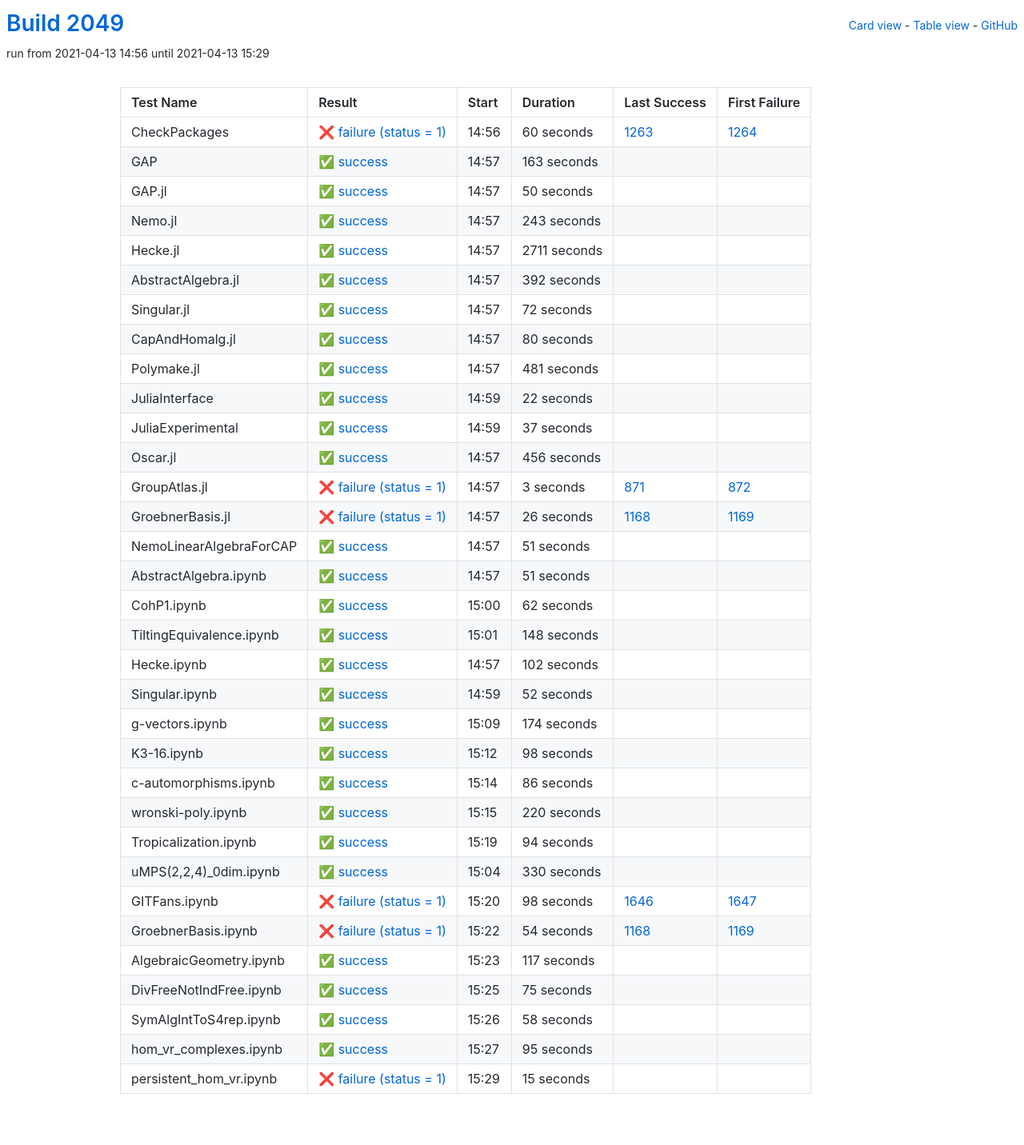
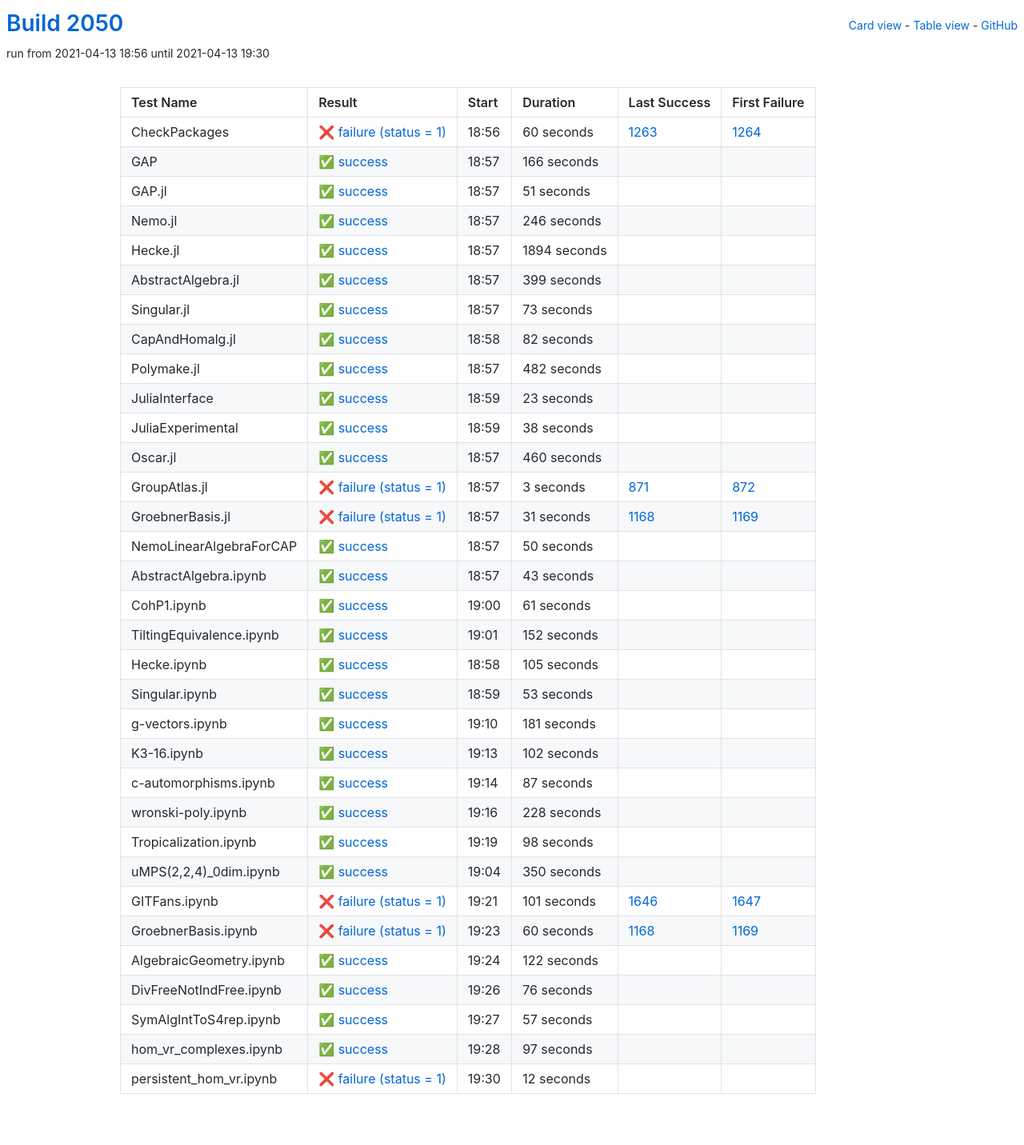
Before and after one commit to oscar-system/oscar-ci-status-stable, a Jekyll site: the page built from table.html, in a window 1280 px wide. Shown: the whole page at 80% size. Built offline with Jekyll 4.4.1, drawn with Linux system fonts in a browser that asks for light colours.

Commit message:
Build #2050

```diff
--- a/_data/ci.yml
+++ b/_data/ci.yml
@@ -1,6 +1,6 @@
 ---
-build: 2049
-build_url: https://oscarci.mathematik.uni-kl.de/job/oscar-stable/2049/
+build: 2050
+build_url: https://oscarci.mathematik.uni-kl.de/job/oscar-stable/2050/
 job: oscar-stable
 organization: oscar-system
 repo: oscar-ci-status-stable
@@ -8,8 +8,8 @@ repourl: https://github.com/oscar-system/oscar-ci-status-stable
 tests:
 - name: CheckPackages
   id: checkpackages
-  log: https://oscarci.mathematik.uni-kl.de/job/oscar-stable/2049/artifact/logs/build-2049/CheckPackages.log
-  start: 2021-04-13 14:56
+  log: https://oscarci.mathematik.uni-kl.de/job/oscar-stable/2050/artifact/logs/build-2050/CheckPackages.log
+  start: 2021-04-13 18:56
   success: false
   exitcode: 1
   status: failure
@@ -20,140 +20,140 @@ tests:
   first_failure_url: https://oscarci.mathematik.uni-kl.de/job/oscar-stable/1264/
 - name: GAP
   id: gap
-  log: https://oscarci.mathematik.uni-kl.de/job/oscar-stable/2049/artifact/logs/build-2049/GAP.log
-  start: 2021-04-13 14:57
+  log: https://oscarci.mathematik.uni-kl.de/job/oscar-stable/2050/artifact/logs/build-2050/GAP.log
+  start: 2021-04-13 18:57
   success: true
   exitcode: 0
   status: success
-  duration: 163
+  duration: 166
   last_success: false
   last_success_url:
   first_failure: false
   first_failure_url:
 - name: GAP.jl
   id: gap-jl
-  log: https://oscarci.mathematik.uni-kl.de/job/oscar-stable/2049/artifact/logs/build-2049/GAP.jl.log
-  start: 2021-04-13 14:57
+  log: https://oscarci.mathematik.uni-kl.de/job/oscar-stable/2050/artifact/logs/build-2050/GAP.jl.log
+  start: 2021-04-13 18:57
   success: true
   exitcode: 0
   status: success
-  duration: 50
+  duration: 51
   last_success: false
   last_success_url:
   first_failure: false
   first_failure_url:
 - name: Nemo.jl
   id: nemo-jl
-  log: https://oscarci.mathematik.uni-kl.de/job/oscar-stable/2049/artifact/logs/build-2049/Nemo.jl.log
-  start: 2021-04-13 14:57
+  log: https://oscarci.mathematik.uni-kl.de/job/oscar-stable/2050/artifact/logs/build-2050/Nemo.jl.log
+  start: 2021-04-13 18:57
   success: true
   exitcode: 0
   status: success
-  duration: 243
+  duration: 246
   last_success: false
   last_success_url:
   first_failure: false
   first_failure_url:
 - name: Hecke.jl
   id: hecke-jl
-  log: https://oscarci.mathematik.uni-kl.de/job/oscar-stable/2049/artifact/logs/build-2049/Hecke.jl.log
-  start: 2021-04-13 14:57
+  log: https://oscarci.mathematik.uni-kl.de/job/oscar-stable/2050/artifact/logs/build-2050/Hecke.jl.log
+  start: 2021-04-13 18:57
   success: true
   exitcode: 0
   status: success
-  duration: 2711
+  duration: 1894
   last_success: false
   last_success_url:
   first_failure: false
   first_failure_url:
 - name: AbstractAlgebra.jl
   id: abstractalgebra-jl
-  log: https://oscarci.mathematik.uni-kl.de/job/oscar-stable/2049/artifact/logs/build-2049/AbstractAlgebra.jl.log
-  start: 2021-04-13 14:57
+  log: https://oscarci.mathematik.uni-kl.de/job/oscar-stable/2050/artifact/logs/build-2050/AbstractAlgebra.jl.log
+  start: 2021-04-13 18:57
   success: true
   exitcode: 0
   status: success
-  duration: 392
+  duration: 399
   last_success: false
   last_success_url:
   first_failure: false
   first_failure_url:
 - name: Singular.jl
   id: singular-jl
-  log: https://oscarci.mathematik.uni-kl.de/job/oscar-stable/2049/artifact/logs/build-2049/Singular.jl.log
-  start: 2021-04-13 14:57
+  log: https://oscarci.mathematik.uni-kl.de/job/oscar-stable/2050/artifact/logs/build-2050/Singular.jl.log
+  start: 2021-04-13 18:57
   success: true
   exitcode: 0
   status: success
-  duration: 72
+  duration: 73
   last_success: false
   last_success_url:
   first_failure: false
   first_failure_url:
 - name: CapAndHomalg.jl
   id: capandhomalg-jl
-  log: https://oscarci.mathematik.uni-kl.de/job/oscar-stable/2049/artifact/logs/build-2049/CapAndHomalg.jl.log
-  start: 2021-04-13 14:57
+  log: https://oscarci.mathematik.uni-kl.de/job/oscar-stable/2050/artifact/logs/build-2050/CapAndHomalg.jl.log
+  start: 2021-04-13 18:58
   success: true
   exitcode: 0
   status: success
-  duration: 80
+  duration: 82
   last_success: false
   last_success_url:
   first_failure: false
   first_failure_url:
 - name: Polymake.jl
   id: polymake-jl
-  log: https://oscarci.mathematik.uni-kl.de/job/oscar-stable/2049/artifact/logs/build-2049/Polymake.jl.log
-  start: 2021-04-13 14:57
+  log: https://oscarci.mathematik.uni-kl.de/job/oscar-stable/2050/artifact/logs/build-2050/Polymake.jl.log
+  start: 2021-04-13 18:57
   success: true
   exitcode: 0
   status: success
-  duration: 481
+  duration: 482
   last_success: false
   last_success_url:
   first_failure: false
   first_failure_url:
 - name: JuliaInterface
   id: juliainterface
-  log: https://oscarci.mathematik.uni-kl.de/job/oscar-stable/2049/artifact/logs/build-2049/JuliaInterface.log
-  start: 2021-04-13 14:59
+  log: https://oscarci.mathematik.uni-kl.de/job/oscar-stable/2050/artifact/logs/build-2050/JuliaInterface.log
+  start: 2021-04-13 18:59
   success: true
   exitcode: 0
   status: success
-  duration: 22
+  duration: 23
   last_success: false
   last_success_url:
   first_failure: false
   first_failure_url:
 - name: JuliaExperimental
   id: juliaexperimental
-  log: https://oscarci.mathematik.uni-kl.de/job/oscar-stable/2049/artifact/logs/build-2049/JuliaExperimental.log
-  start: 2021-04-13 14:59
+  log: https://oscarci.mathematik.uni-kl.de/job/oscar-stable/2050/artifact/logs/build-2050/JuliaExperimental.log
+  start: 2021-04-13 18:59
   success: true
   exitcode: 0
   status: success
-  duration: 37
+  duration: 38
   last_success: false
   last_success_url:
   first_failure: false
   first_failure_url:
 - name: Oscar.jl
   id: oscar-jl
-  log: https://oscarci.mathematik.uni-kl.de/job/oscar-stable/2049/artifact/logs/build-2049/Oscar.jl.log
-  start: 2021-04-13 14:57
+  log: https://oscarci.mathematik.uni-kl.de/job/oscar-stable/2050/artifact/logs/build-2050/Oscar.jl.log
+  start: 2021-04-13 18:57
   success: true
   exitcode: 0
   status: success
-  duration: 456
+  duration: 460
   last_success: false
   last_success_url:
   first_failure: false
   first_failure_url:
 - name: GroupAtlas.jl
   id: groupatlas-jl
-  log: https://oscarci.mathematik.uni-kl.de/job/oscar-stable/2049/artifact/logs/build-2049/GroupAtlas.jl.log
-  start: 2021-04-13 14:57
+  log: https://oscarci.mathematik.uni-kl.de/job/oscar-stable/2050/artifact/logs/build-2050/GroupAtlas.jl.log
+  start: 2021-04-13 18:57
   success: false
   exitcode: 1
   status: failure
@@ -164,68 +164,104 @@ tests:
   first_failure_url: https://oscarci.mathematik.uni-kl.de/job/oscar-stable/872/
 - name: GroebnerBasis.jl
   id: groebnerbasis-jl
-  log: https://oscarci.mathematik.uni-kl.de/job/oscar-stable/2049/artifact/logs/build-2049/GroebnerBasis.jl.log
-  start: 2021-04-13 14:57
+  log: https://oscarci.mathematik.uni-kl.de/job/oscar-stable/2050/artifact/logs/build-2050/GroebnerBasis.jl.log
+  start: 2021-04-13 18:57
   success: false
   exitcode: 1
   status: failure
-  duration: 26
+  duration: 31
   last_success: 1168
   last_success_url: https://oscarci.mathematik.uni-kl.de/job/oscar-stable/1168/
   first_failure: 1169
   first_failure_url: https://oscarci.mathematik.uni-kl.de/job/oscar-stable/1169/
 - name: NemoLinearAlgebraForCAP
   id: nemolinearalgebraforcap
-  log: https://oscarci.mathematik.uni-kl.de/job/oscar-stable/2049/artifact/logs/build-2049/NemoLinearAlgebraForCAP.log
-  start: 2021-04-13 14:57
+  log: https://oscarci.mathematik.uni-kl.de/job/oscar-stable/2050/artifact/logs/build-2050/NemoLinearAlgebraForCAP.log
+  start: 2021-04-13 18:57
   success: true
   exitcode: 0
   status: success
-  duration: 51
+  duration: 50
   last_success: false
   last_success_url:
   first_failure: false
   first_failure_url:
 - name: AbstractAlgebra.ipynb
   id: abstractalgebra-ipynb
-  log: https://oscarci.mathematik.uni-kl.de/job/oscar-stable/2049/artifact/logs/build-2049/AbstractAlgebra.ipynb.log
-  start: 2021-04-13 14:57
+  log: https://oscarci.mathematik.uni-kl.de/job/oscar-stable/2050/artifact/logs/build-2050/AbstractAlgebra.ipynb.log
+  start: 2021-04-13 18:57
   success: true
   exitcode: 0
   status: success
-  duration: 51
+  duration: 43
   last_success: false
   last_success_url:
   first_failure: false
   first_failure_url:
 - name: CohP1.ipynb
   id: cohp1-ipynb
-  log: https://oscarci.mathematik.uni-kl.de/job/oscar-stable/2049/artifact/logs/build-2049/CohP1.ipynb.log
-  start: 2021-04-13 15:00
+  log: https://oscarci.mathematik.uni-kl.de/job/oscar-stable/2050/artifact/logs/build-2050/CohP1.ipynb.log
+  start: 2021-04-13 19:00
   success: true
   exitcode: 0
   status: success
-  duration: 62
+  duration: 61
   last_success: false
   last_success_url:
   first_failure: false
   first_failure_url:
 - name: TiltingEquivalence.ipynb
   id: tiltingequivalence-ipynb
-  log: https://oscarci.mathematik.uni-kl.de/job/oscar-stable/2049/artifact/logs/build-2049/TiltingEquivalence.ipynb.log
-  start: 2021-04-13 15:01
+  log: https://oscarci.mathematik.uni-kl.de/job/oscar-stable/2050/artifact/logs/build-2050/TiltingEquivalence.ipynb.log
+  start: 2021-04-13 19:01
   success: true
   exitcode: 0
   status: success
-  duration: 148
+  duration: 152
   last_success: false
   last_success_url:
   first_failure: false
   first_failure_url:
 - name: Hecke.ipynb
   id: hecke-ipynb
-  log: https://oscarci.mathematik.uni-kl.de/job/oscar-stable/2049/artifact/logs/build-2049/Hecke.ipynb.log
-  start: 2021-04-13 14:57
+  log: https://oscarci.mathematik.uni-kl.de/job/oscar-stable/2050/artifact/logs/build-2050/Hecke.ipynb.log
+  start: 2021-04-13 18:58
+  success: true
+  exitcode: 0
+  status: success
+  duration: 105
+  last_success: false
+  last_success_url:
+  first_failure: false
+  first_failure_url:
+- name: Singular.ipynb
+  id: singular-ipynb
+  log: https://oscarci.mathematik.uni-kl.de/job/oscar-stable/2050/artifact/logs/build-2050/Singular.ipynb.log
+  start: 2021-04-13 18:59
+  success: true
+  exitcode: 0
+  status: success
+  duration: 53
+  last_success: false
+  last_success_url:
+  first_failure: false
+  first_failure_url:
+- name: g-vectors.ipynb
+  id: g-vectors-ipynb
+  log: https://oscarci.mathematik.uni-kl.de/job/oscar-stable/2050/artifact/logs/build-2050/g-vectors.ipynb.log
+  start: 2021-04-13 19:10
+  success: true
+  exitcode: 0
+  status: success
+  duration: 181
+  last_success: false
+  last_success_url:
+  first_failure: false
+  first_failure_url:
+- name: K3-16.ipynb
+  id: k3-16-ipynb
+  log: https://oscarci.mathematik.uni-kl.de/job/oscar-stable/2050/artifact/logs/build-2050/K3-16.ipynb.log
+  start: 2021-04-13 19:13
   success: true
   exitcode: 0
   status: success
@@ -234,34 +270,34 @@ tests:
   last_success_url:
   first_failure: false
   first_failure_url:
-- name: Singular.ipynb
-  id: singular-ipynb
-  log: https://oscarci.mathematik.uni-kl.de/job/oscar-stable/2049/artifact/logs/build-2049/Singular.ipynb.log
-  start: 2021-04-13 14:59
+- name: c-automorphisms.ipynb
+  id: c-automorphisms-ipynb
+  log: https://oscarci.mathematik.uni-kl.de/job/oscar-stable/2050/artifact/logs/build-2050/c-automorphisms.ipynb.log
+  start: 2021-04-13 19:14
   success: true
   exitcode: 0
   status: success
-  duration: 52
+  duration: 87
   last_success: false
   last_success_url:
   first_failure: false
   first_failure_url:
-- name: g-vectors.ipynb
-  id: g-vectors-ipynb
-  log: https://oscarci.mathematik.uni-kl.de/job/oscar-stable/2049/artifact/logs/build-2049/g-vectors.ipynb.log
-  start: 2021-04-13 15:09
+- name: wronski-poly.ipynb
+  id: wronski-poly-ipynb
+  log: https://oscarci.mathematik.uni-kl.de/job/oscar-stable/2050/artifact/logs/build-2050/wronski-poly.ipynb.log
+  start: 2021-04-13 19:16
   success: true
   exitcode: 0
   status: success
-  duration: 174
+  duration: 228
   last_success: false
   last_success_url:
   first_failure: false
   first_failure_url:
-- name: K3-16.ipynb
-  id: k3-16-ipynb
-  log: https://oscarci.mathematik.uni-kl.de/job/oscar-stable/2049/artifact/logs/build-2049/K3-16.ipynb.log
-  start: 2021-04-13 15:12
+- name: Tropicalization.ipynb
+  id: tropicalization-ipynb
+  log: https://oscarci.mathematik.uni-kl.de/job/oscar-stable/2050/artifact/logs/build-2050/Tropicalization.ipynb.log
+  start: 2021-04-13 19:19
   success: true
   exitcode: 0
   status: success
@@ -270,134 +306,98 @@ tests:
   last_success_url:
   first_failure: false
   first_failure_url:
-- name: c-automorphisms.ipynb
-  id: c-automorphisms-ipynb
-  log: https://oscarci.mathematik.uni-kl.de/job/oscar-stable/2049/artifact/logs/build-2049/c-automorphisms.ipynb.log
-  start: 2021-04-13 15:14
+- name: uMPS(2,2,4)_0dim.ipynb
+  id: umps-2-2-4-0dim-ipynb
+  log: https://oscarci.mathematik.uni-kl.de/job/oscar-stable/2050/artifact/logs/build-2050/uMPS-2-2-4-_0dim.ipynb.log
+  start: 2021-04-13 19:04
   success: true
   exitcode: 0
   status: success
-  duration: 86
-  last_success: false
-  last_success_url:
-  first_failure: false
-  first_failure_url:
-- name: wronski-poly.ipynb
-  id: wronski-poly-ipynb
-  log: https://oscarci.mathematik.uni-kl.de/job/oscar-stable/2049/artifact/logs/build-2049/wronski-poly.ipynb.log
-  start: 2021-04-13 15:15
-  success: true
-  exitcode: 0
-  status: success
-  duration: 220
-  last_success: false
-  last_success_url:
-  first_failure: false
-  first_failure_url:
-- name: Tropicalization.ipynb
-  id: tropicalization-ipynb
-  log: https://oscarci.mathematik.uni-kl.de/job/oscar-stable/2049/artifact/logs/build-2049/Tropicalization.ipynb.log
-  start: 2021-04-13 15:19
-  success: true
-  exitcode: 0
-  status: success
-  duration: 94
-  last_success: false
-  last_success_url:
-  first_failure: false
-  first_failure_url:
-- name: uMPS(2,2,4)_0dim.ipynb
-  id: umps-2-2-4-0dim-ipynb
-  log: https://oscarci.mathematik.uni-kl.de/job/oscar-stable/2049/artifact/logs/build-2049/uMPS-2-2-4-_0dim.ipynb.log
-  start: 2021-04-13 15:04
-  success: true
-  exitcode: 0
-  status: success
-  duration: 330
+  duration: 350
   last_success: false
   last_success_url:
   first_failure: false
   first_failure_url:
 - name: GITFans.ipynb
   id: gitfans-ipynb
-  log: https://oscarci.mathematik.uni-kl.de/job/oscar-stable/2049/artifact/logs/build-2049/GITFans.ipynb.log
-  start: 2021-04-13 15:20
+  log: https://oscarci.mathematik.uni-kl.de/job/oscar-stable/2050/artifact/logs/build-2050/GITFans.ipynb.log
+  start: 2021-04-13 19:21
   success: false
   exitcode: 1
   status: failure
-  duration: 98
+  duration: 101
   last_success: 1646
   last_success_url: https://oscarci.mathematik.uni-kl.de/job/oscar-stable/1646/
   first_failure: 1647
   first_failure_url: https://oscarci.mathematik.uni-kl.de/job/oscar-stable/1647/
 - name: GroebnerBasis.ipynb
   id: groebnerbasis-ipynb
-  log: https://oscarci.mathematik.uni-kl.de/job/oscar-stable/2049/artifact/logs/build-2049/GroebnerBasis.ipynb.log
-  start: 2021-04-13 15:22
+  log: https://oscarci.mathematik.uni-kl.de/job/oscar-stable/2050/artifact/logs/build-2050/GroebnerBasis.ipynb.log
+  start: 2021-04-13 19:23
   success: false
   exitcode: 1
   status: failure
-  duration: 54
+  duration: 60
   last_success: 1168
   last_success_url: https://oscarci.mathematik.uni-kl.de/job/oscar-stable/1168/
   first_failure: 1169
   first_failure_url: https://oscarci.mathematik.uni-kl.de/job/oscar-stable/1169/
 - name: AlgebraicGeometry.ipynb
   id: algebraicgeometry-ipynb
-  log: https://oscarci.mathematik.uni-kl.de/job/oscar-stable/2049/artifact/logs/build-2049/AlgebraicGeometry.ipynb.log
-  start: 2021-04-13 15:23
+  log: https://oscarci.mathematik.uni-kl.de/job/oscar-stable/2050/artifact/logs/build-2050/AlgebraicGeometry.ipynb.log
+  start: 2021-04-13 19:24
   success: true
   exitcode: 0
   status: success
-  duration: 117
+  duration: 122
   last_success: false
   last_success_url:
   first_failure: false
   first_failure_url:
 - name: DivFreeNotIndFree.ipynb
   id: divfreenotindfree-ipynb
-  log: https://oscarci.mathematik.uni-kl.de/job/oscar-stable/2049/artifact/logs/build-2049/DivFreeNotIndFree.ipynb.log
-  start: 2021-04-13 15:25
+  log: https://oscarci.mathematik.uni-kl.de/job/oscar-stable/2050/artifact/logs/build-2050/DivFreeNotIndFree.ipynb.log
+  start: 2021-04-13 19:26
   success: true
   exitcode: 0
   status: success
-  duration: 75
+  duration: 76
   last_success: false
   last_success_url:
   first_failure: false
   first_failure_url:
 - name: SymAlgIntToS4rep.ipynb
   id: symalginttos4rep-ipynb
-  log: https://oscarci.mathematik.uni-kl.de/job/oscar-stable/2049/artifact/logs/build-2049/SymAlgIntToS4rep.ipynb.log
-  start: 2021-04-13 15:26
+  log: https://oscarci.mathematik.uni-kl.de/job/oscar-stable/2050/artifact/logs/build-2050/SymAlgIntToS4rep.ipynb.log
+  start: 2021-04-13 19:27
   success: true
   exitcode: 0
   status: success
-  duration: 58
+  duration: 57
   last_success: false
   last_success_url:
   first_failure: false
   first_failure_url:
 - name: hom_vr_complexes.ipynb
   id: hom-vr-complexes-ipynb
-  log: https://oscarci.mathematik.uni-kl.de/job/oscar-stable/2049/artifact/logs/build-2049/hom_vr_complexes.ipynb.log
-  start: 2021-04-13 15:27
+  log: https://oscarci.mathematik.uni-kl.de/job/oscar-stable/2050/artifact/logs/build-2050/hom_vr_complexes.ipynb.log
+  start: 2021-04-13 19:28
   success: true
   exitcode: 0
   status: success
-  duration: 95
+  duration: 97
   last_success: false
   last_success_url:
   first_failure: false
   first_failure_url:
 - name: persistent_hom_vr.ipynb
   id: persistent-hom-vr-ipynb
-  log: https://oscarci.mathematik.uni-kl.de/job/oscar-stable/2049/artifact/logs/build-2049/persistent_hom_vr.ipynb.log
-  start: 2021-04-13 15:29
+  log: https://oscarci.mathematik.uni-kl.de/job/oscar-stable/2050/artifact/logs/build-2050/persistent_hom_vr.ipynb.log
+  start: 2021-04-13 19:30
   success: false
   exitcode: 1
   status: failure
-  duration: 15
+  duration: 12
   last_success: false
   last_success_url:
   first_failure: false
```
Also changed, not shown: README.md.
